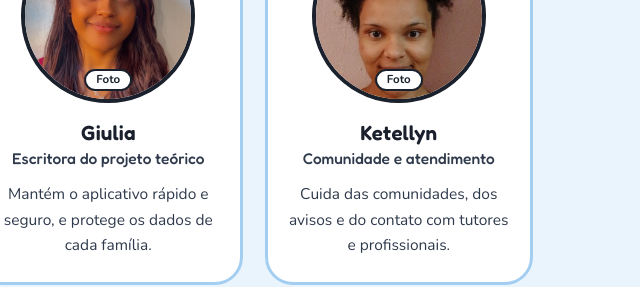
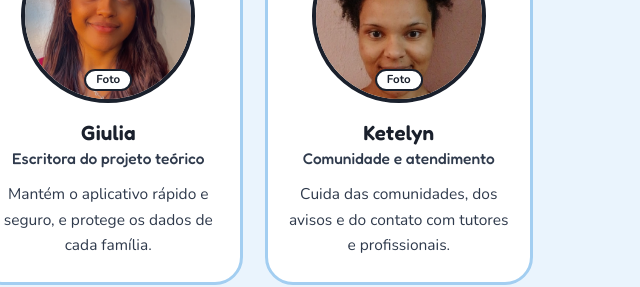
Before and after one commit to lmaurici0/PAWS-BIV, a plain HTML site: page index.html in a window 1280 px wide. Shown: the part 2560-2847 px from the top of the page, 96-736 px from the left. Drawn offline with nearby package versions, Linux system fonts and the light colour scheme; a web font is replaced by a local one.

Commit message:
Correct spelling of 'Ketellyn' to 'Ketelyn'

```diff
--- a/index.html
+++ b/index.html
@@ -108,7 +108,7 @@
    </article>
    <article class="member reveal">
     <div class="photo y" role="img" aria-label="Espaço reservado para foto de Beatriz Nogueira"><img src="img/ketellyn.jpeg" alt=""><small>Foto</small></div>
-    <h3>Ketellyn</h3><p class="role">Comunidade e atendimento</p>
+    <h3>Ketelyn</h3><p class="role">Comunidade e atendimento</p>
     <p>Cuida das comunidades, dos avisos e do contato com tutores e profissionais.</p>
    </article>
   </div>
```
